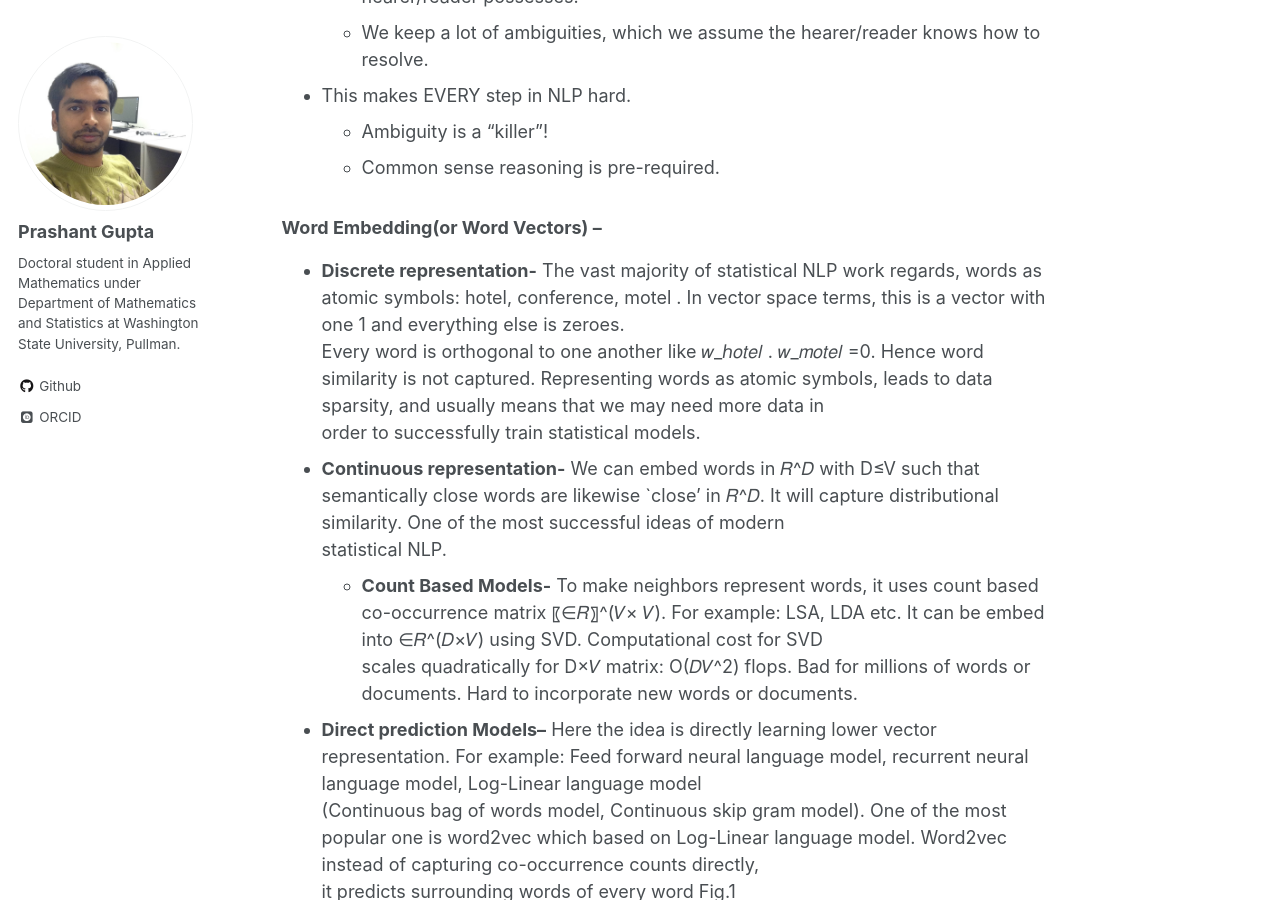
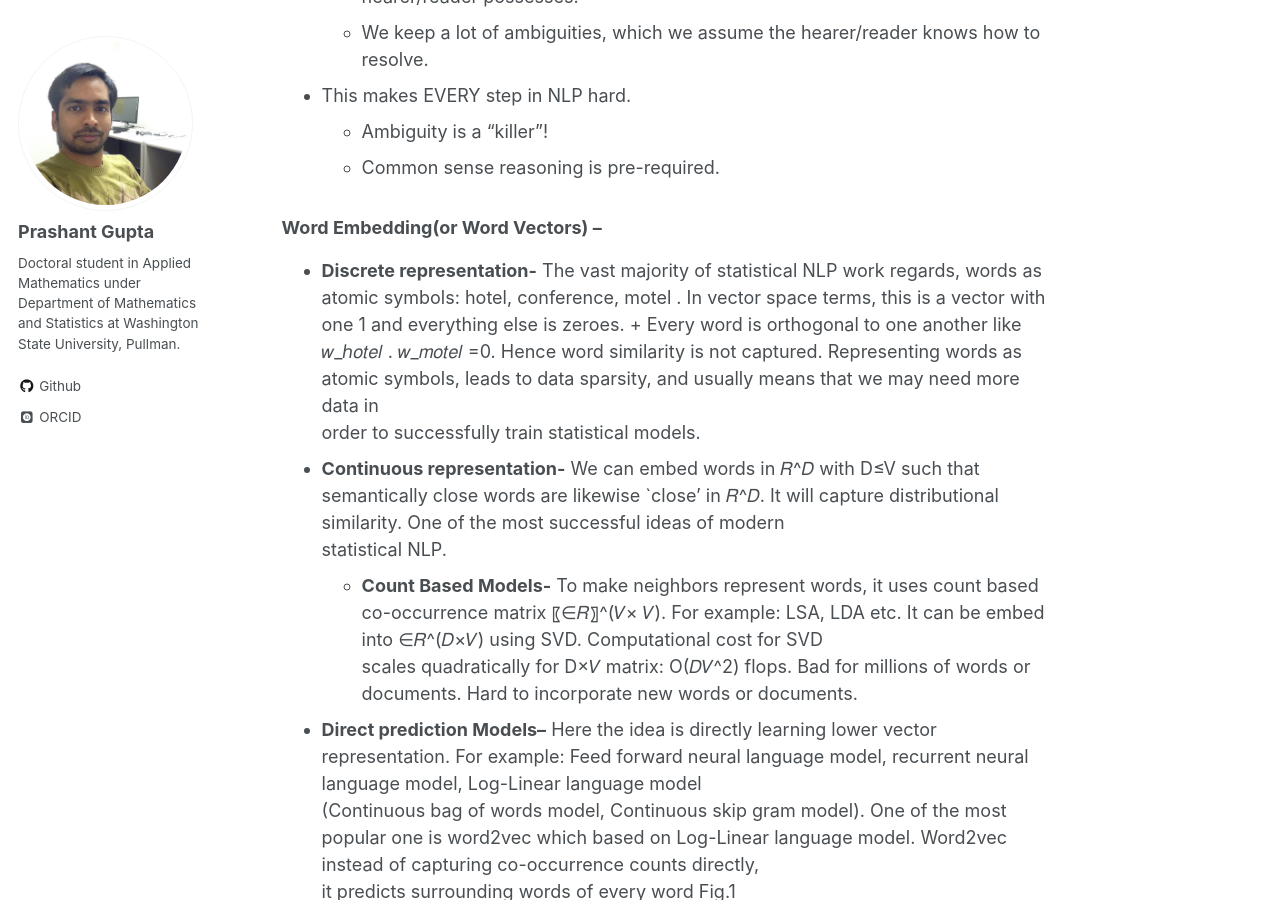
Before and after one commit to pragup/pragup.github.io, a Jekyll site: the page built from _posts/2017-04-23-Sentence-Classification.md, in a window 1280 px wide and 900 px high, scrolled down 685 px. Built offline with Jekyll 4.4.1, drawn with Linux system fonts in a browser that asks for light colours; some web fonts are replaced.

Commit message:
updating 6!

```diff
--- a/_posts/2017-04-23-Sentence-Classification.md
+++ b/_posts/2017-04-23-Sentence-Classification.md
@@ -24,7 +24,8 @@
     * Common sense reasoning is pre-required.
 
 ### Word Embedding(or Word Vectors) – ###
-* **Discrete representation-** The vast majority of statistical NLP work regards, words as atomic symbols: hotel, conference, motel . In vector space terms, this is a vector with one 1 and everything else is zeroes.\
+* **Discrete representation-** The vast majority of statistical NLP work regards, words as atomic symbols: hotel, conference, motel . In vector space terms, this is a vector with one 1 and everything else is zeroes.
++
 Every word is orthogonal to one another like 𝑤_ℎ𝑜𝑡𝑒𝑙 . 𝑤_𝑚𝑜𝑡𝑒𝑙  =0. Hence word similarity is not captured. Representing words as atomic symbols, leads to data sparsity, and usually means that we may need more data in \
 order to successfully train statistical models.
 * **Continuous representation-** We can embed words in 𝑅^𝐷 with D≤V such that semantically close words are likewise `close' in 𝑅^𝐷. It will capture distributional similarity. One of the most successful ideas of modern\
```
